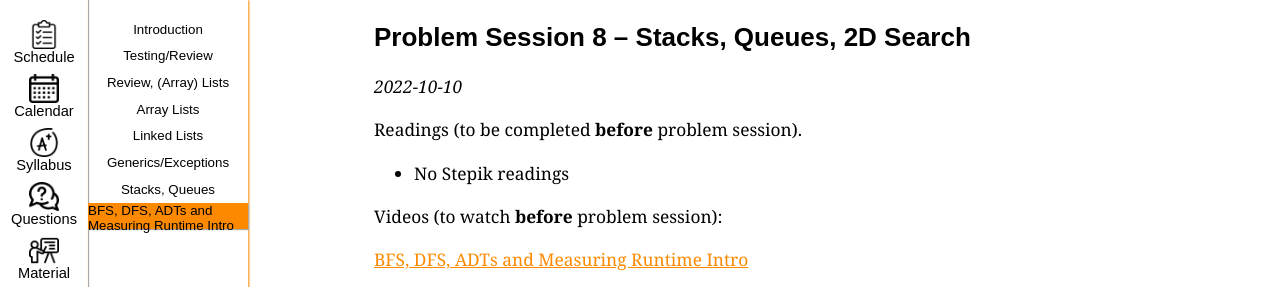
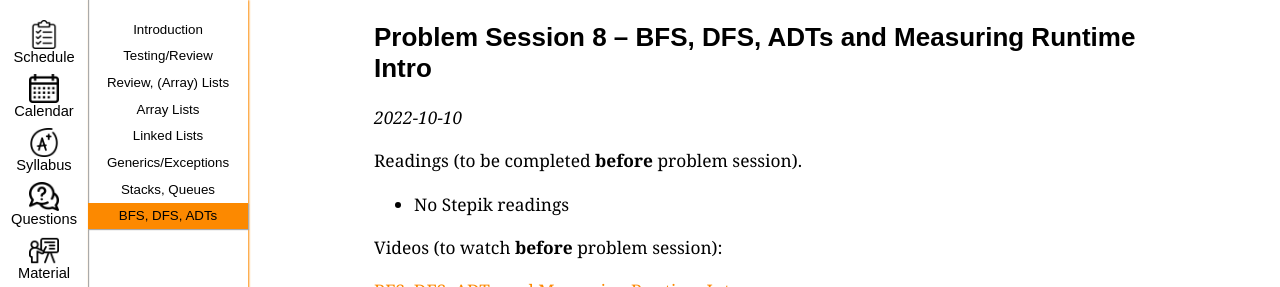
Before and after one commit to ucsd-cse12-f22/ucsd-cse12-f22.github.io, a Jekyll site: the page built from _lectures/lecture8.md, in a window 1280 px wide and 900 px high, cut to the strip 0-287 px from the top of the window. Built offline with Jekyll 4.4.1, drawn with Linux system fonts in a browser that asks for light colours.

Commit message:
Update lecture8.md

```diff
--- a/_lectures/lecture8.md
+++ b/_lectures/lecture8.md
@@ -1,14 +1,14 @@
 ---
 layout: with-sidebar
 index: 8
-name: BFS, DFS, ADTs and Measuring Runtime Intro
+name: BFS, DFS, ADTs
 released-on: "2022-10-10"
 videos:
   - title: BFS, DFS, ADTs and Measuring Runtime Intro
     url: https://drive.google.com/file/d/1iTe2ceDaf5xlhKXYvhuyY11BofhfNzqH
 ---
 
-## Problem Session 8 – Stacks, Queues, 2D Search
+## Problem Session 8 – BFS, DFS, ADTs and Measuring Runtime Intro
 
 _{{ page.released-on }}_
 
```
